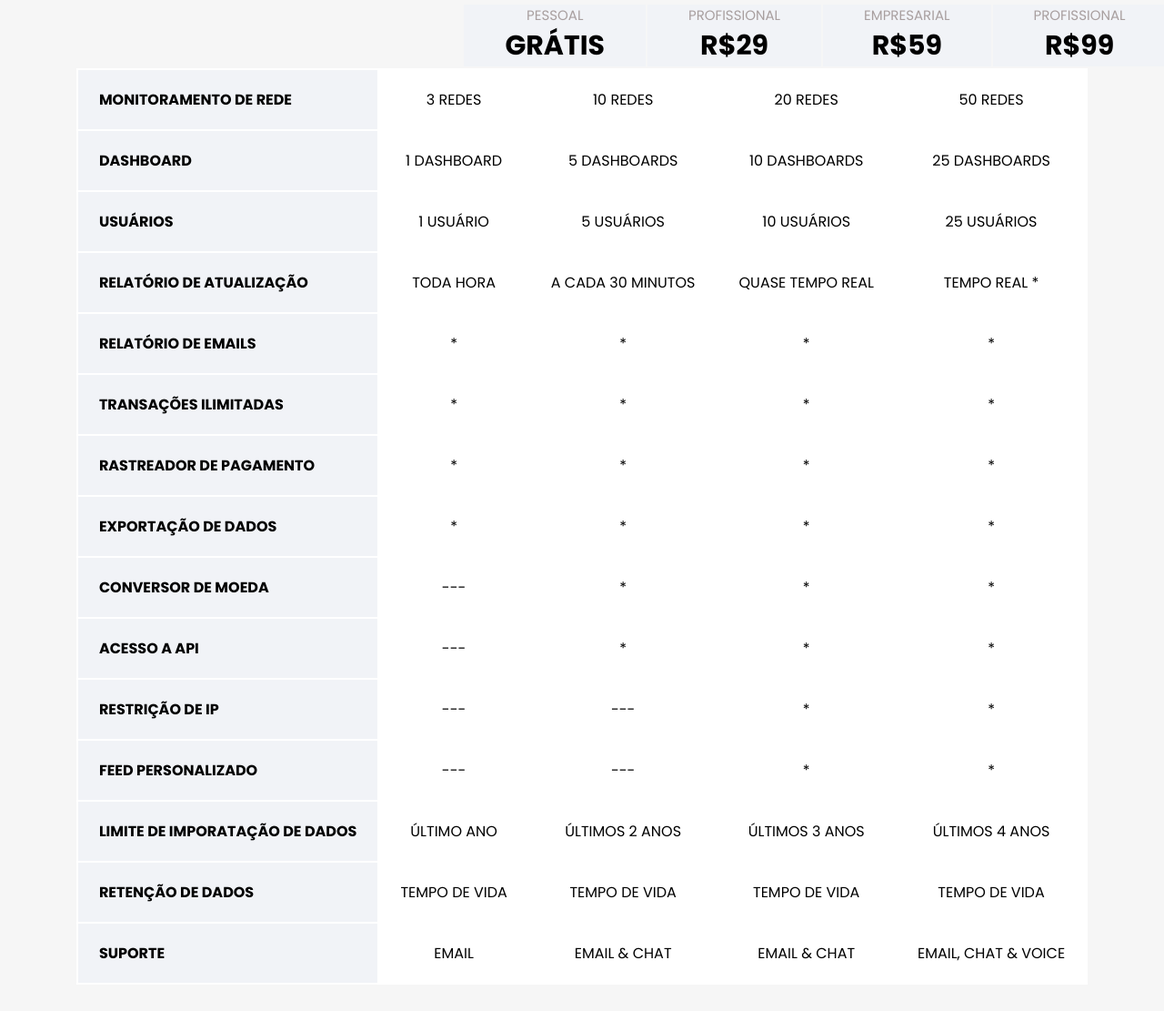
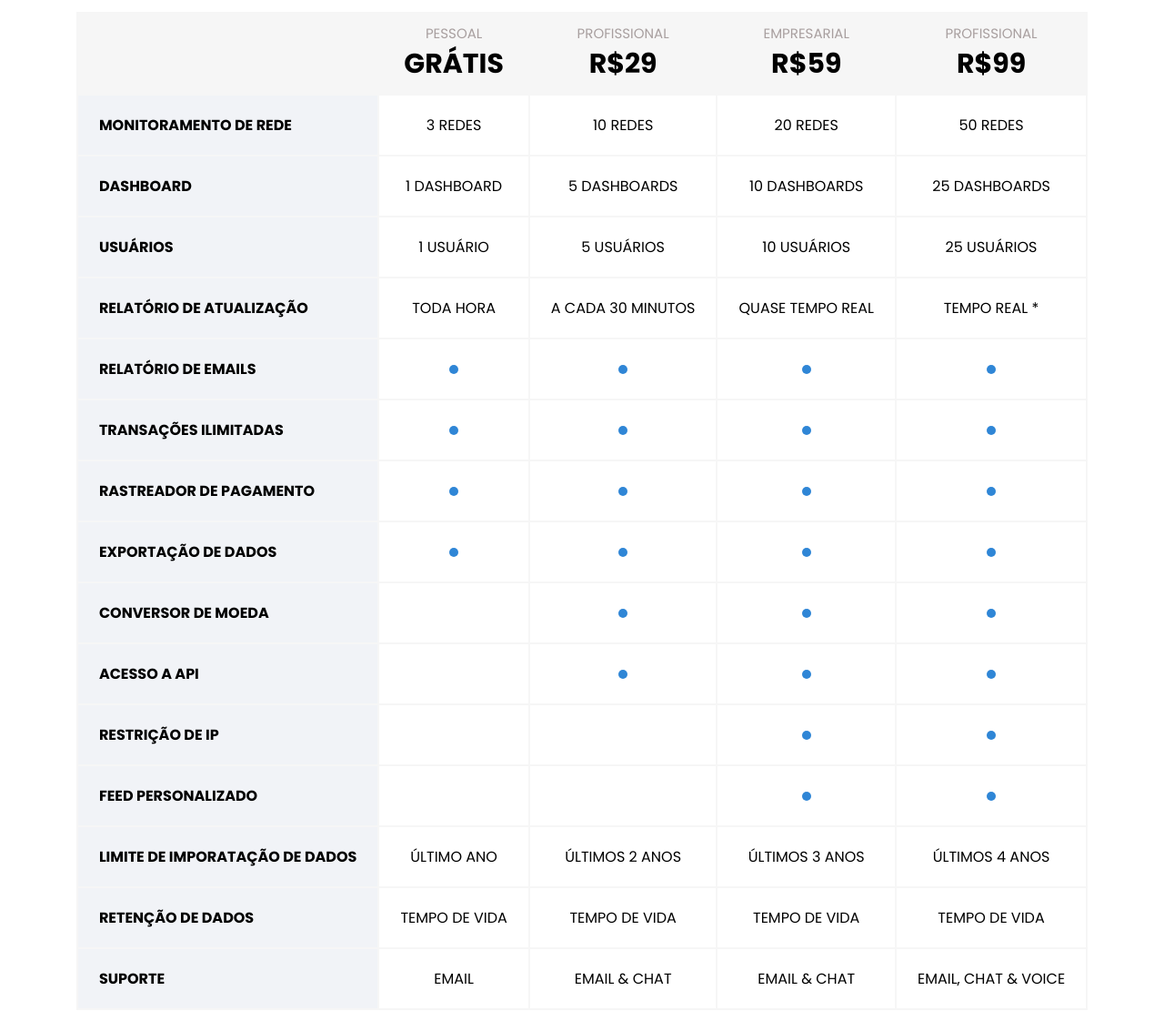
Before and after one commit to santanaGs/AlfaTech, a plain HTML site: page tabeladeprecos.html in a window 1280 px wide. Shown: the part 207-1318 px from the top of the page at 91% size. Drawn offline with Linux system fonts and the light colour scheme.

Commit message:
Correção Tabela de Preços

```diff
--- a/stylepreco.css
+++ b/stylepreco.css
@@ -92,25 +92,21 @@ a {
 /* ============================== Styling Table ==============================  */
 
 .container-table {
-    display: flex;
-    flex-wrap: wrap;
-    align-items: flex-end;
-    justify-content: center;
+    margin: 60px auto;
     background-color: var(--clr-neutral-500);
-    padding: 50px 0;
     text-transform: uppercase;
 }
 
-thead{
-    margin: 0 0 0 513px;
-    width: 1220px;
+.dot{
+    margin: 0 auto;
+    width: 10px;
+    height: 10px;
+    border-radius: 100%;
+    background: #2f86d6;
 }
 
 th{
-    background-color: var(--clr-neutral-600);
-    text-align: center;
-    padding: 0 45px;
-    text-transform: uppercase;
+    padding: 10px;;
 }
 
 th p{
--- a/tabeladeprecos.html
+++ b/tabeladeprecos.html
@@ -37,6 +37,10 @@
                     <thead>
                         <tr>
                             <th>
+                                <p></p>
+                                <h4></h4>
+                            </th>
+                            <th>
                                 <p>Pessoal</p>
                                 <h4>grátis</h4>
                             </th>
@@ -54,8 +58,6 @@
                             </th>
                         </tr>
                     </thead>
-
-            <div class="tbody-container">
                 <tbody>
                     <tr>
                         <td>Monitoramento de rede</td>
@@ -87,59 +89,59 @@
                     </tr>
                     <tr>
                         <td>Relatório de emails</td>
-                        <td>*</td>
-                        <td>*</td>
-                        <td>*</td>
-                        <td>*</td>
+                        <td><div class="dot"></div></td>
+                        <td><div class="dot"></div></td>
+                        <td><div class="dot"></div></td>
+                        <td><div class="dot"></div></td>
                     </tr>
                     <tr>
                         <td>Transações ilimitadas</td>
-                        <td>*</td>
-                        <td>*</td>
-                        <td>*</td>
-                        <td>*</td>
+                        <td><div class="dot"></div></td>
+                        <td><div class="dot"></div></td>
+                        <td><div class="dot"></div></td>
+                        <td><div class="dot"></div></td>
                     </tr>
                     <tr>
                         <td>rastreador de pagamento</td>
-                        <td>*</td>
-                        <td>*</td>
-                        <td>*</td>
-                        <td>*</td>
+                        <td><div class="dot"></div></td>
+                        <td><div class="dot"></div></td>
+                        <td><div class="dot"></div></td>
+                        <td><div class="dot"></div></td>
                     </tr>
                     <tr>
                         <td>Exportação de dados</td>
-                        <td>*</td>
-                        <td>*</td>
-                        <td>*</td>
-                        <td>*</td>
+                        <td><div class="dot"></div></td>
+                        <td><div class="dot"></div></td>
+                        <td><div class="dot"></div></td>
+                        <td><div class="dot"></div></td>
                     </tr>
                     <tr>
                         <td>Conversor de moeda</td>
-                        <td>---</td>
-                        <td>*</td>
-                        <td>*</td>
-                        <td>*</td>
+                        <td></td>
+                        <td><div class="dot"></div></td>
+                        <td><div class="dot"></div></td>
+                        <td><div class="dot"></div></td>
                     </tr>
                     <tr>
                         <td>Acesso a API</td>
-                        <td>---</td>
-                        <td>*</td>
-                        <td>*</td>
-                        <td>*</td>
+                        <td></td>
+                        <td><div class="dot"></div></td>
+                        <td><div class="dot"></div></td>
+                        <td><div class="dot"></div></td>
                     </tr>
                     <tr>
                         <td>Restrição de IP</td>
-                        <td>---</td>
-                        <td>---</td>
-                        <td>*</td>
-                        <td>*</td>
+                        <td></td>
+                        <td></td>
+                        <td><div class="dot"></div></td>
+                        <td><div class="dot"></div></td>
                     </tr>
                     <tr>
                         <td>Feed personalizado</td>
-                        <td>---</td>
-                        <td>---</td>
-                        <td>*</td>
-                        <td>*</td>
+                        <td></td>
+                        <td></td>
+                        <td><div class="dot"></div></td>
+                        <td><div class="dot"></div></td>
                     </tr>
                     <tr>
                         <td>Limite de imporatação de dados</td>
```
